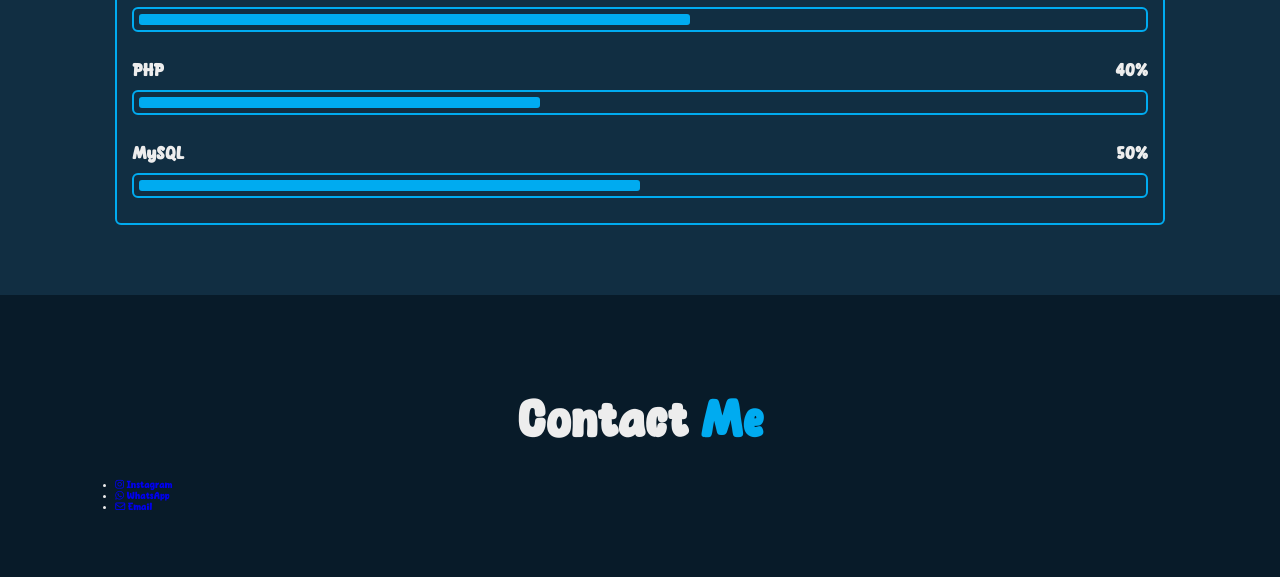
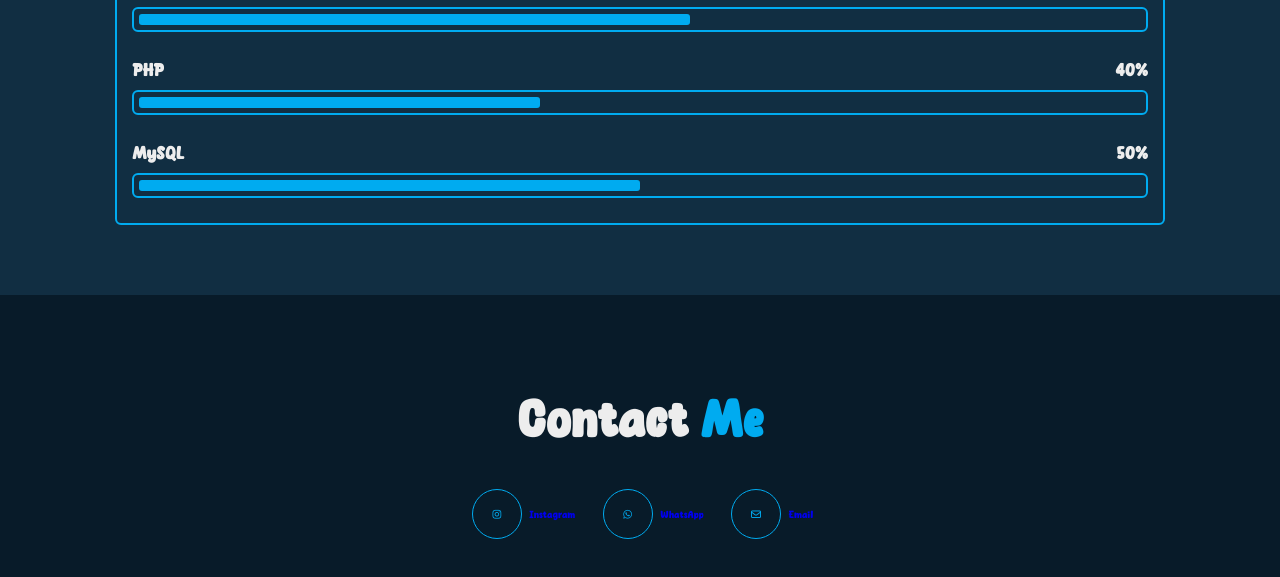
Before and after one commit to elinda028/Portofolio, a plain HTML site: page index.html in a window 1280 px wide. Shown: the part 2611-3188 px from the top of the page. Drawn offline with Linux system fonts and the light colour scheme; files that its build step writes are made by us from their sources.

Commit message:
Update style.css

```diff
--- a/style.css
+++ b/style.css
@@ -360,11 +360,14 @@ span{
 
 }
 
-. container .icon{
+.contact-list{
     margin: 20px 0;
     color: var(--text-color);
+    list-style: none;
+    padding: 0;
+    text-align: center;
 }
-.container .icon i{
+.contact-list i{
     height: 50px;
     width: 50px;
     margin: 0 5px;
@@ -375,7 +378,17 @@ span{
     border-radius: 50%;
     color: var(--main-color);
     justify-content: center;
-    margin: 20px 0;
+    margin-right: 5px;
+}
+
+.contact-list li{
+    display: inline-block;
+    margin: 10px;
+}
+
+.contact-lista{
+    text-decoration: none;
+    color: var(--main-color);
 }
 
 
```
